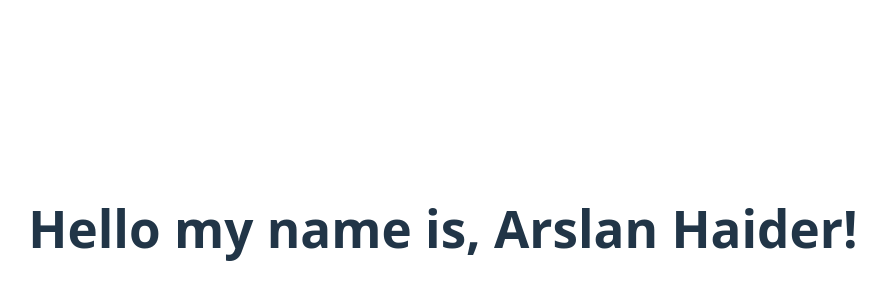
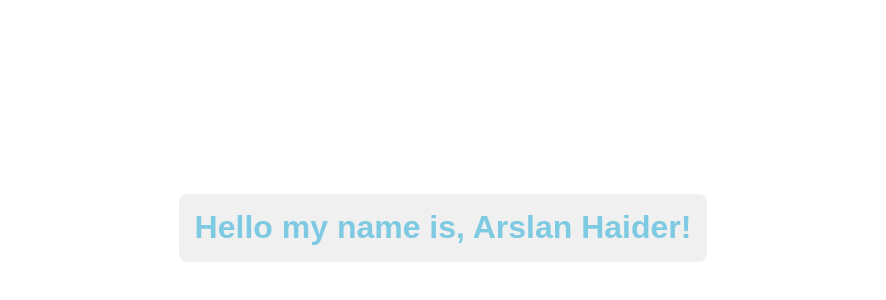
Before and after one commit to Migracode-Barcelona/learn-git-2025, a React (Vite) app: page / in a window 1280 px wide. Shown: the part 172-472 px from the top of the page, without its empty margins (197-1083 px from the left). Built offline with nearby package versions, Linux system fonts and the light colour scheme.

Commit message:
Add style to Greeting component

```diff
--- /dev/null
+++ b/src/Greeting.css
@@ -0,0 +1,11 @@
+/* Greeting.css */
+.greeting-heading {
+    color: #7dcae2;
+    font-size: 2rem;
+    font-weight: bold;
+    font-family: Arial, sans-serif;
+    background-color: #f0f0f0;
+    padding: 1rem;
+    border-radius: 8px;
+    text-align: center;
+}
--- a/src/Greeting.jsx
+++ b/src/Greeting.jsx
@@ -1,5 +1,6 @@
+import './Greeting.css';
 function Greeting({ name }) {
-  return <h1>Hello my name is, {name}!</h1>;
+  return <h1 className="greeting-heading">Hello my name is, {name}!</h1>;
 }
 
 export default Greeting;
```
